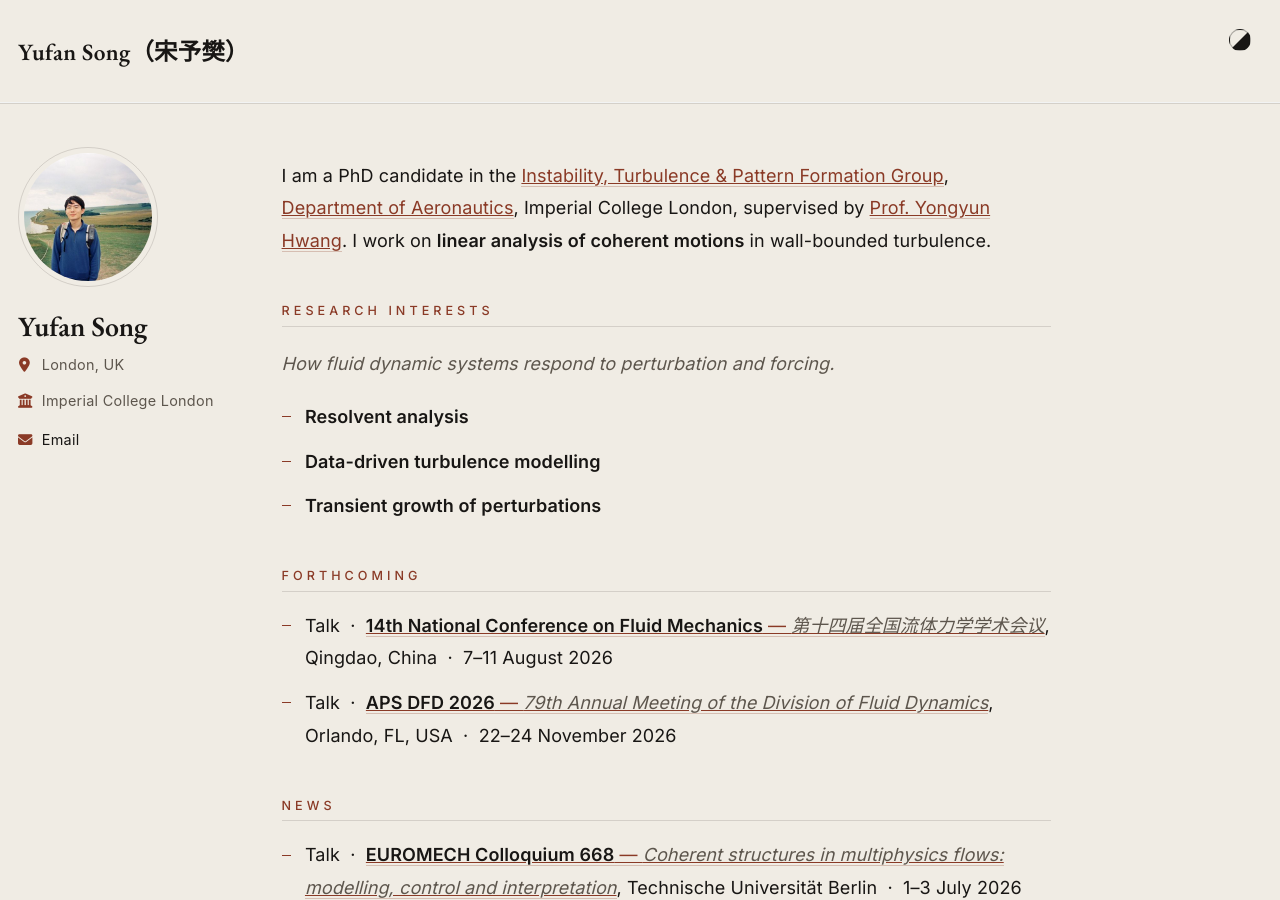
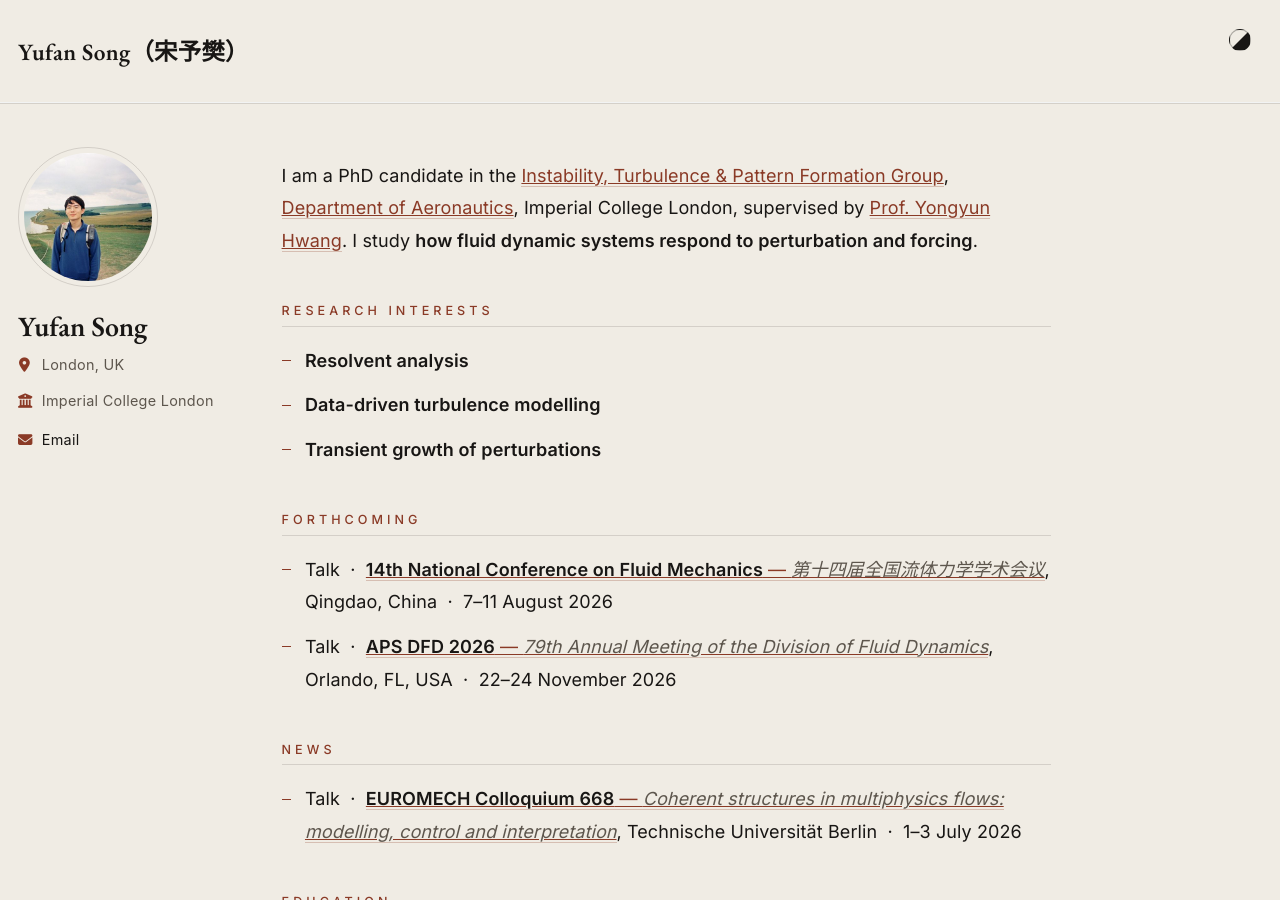
Before and after one commit to songyufan1005/yufansong.github.io, a Jekyll site: the page built from _pages/about.md, in a window 1280 px wide and 900 px high. Built offline with Jekyll 4.4.1, drawn with Linux system fonts in a browser that asks for light colours; a script bundle is joined from its source files by our own code; library files that are not in the unit come from our copies.

Commit message:
Consolidate research framing into intro, drop redundant italic subtitle
Co-Authored-By: Claude Opus 4.7 (1M context) <noreply@anthropic.com>

```diff
--- a/_pages/about.md
+++ b/_pages/about.md
@@ -7,12 +7,10 @@ redirect_from:
   - /about.html
 ---
 
-I am a PhD candidate in the [Instability, Turbulence & Pattern Formation Group](https://www.itpfg-hwang.group/home), [Department of Aeronautics](https://www.imperial.ac.uk/aeronautics/), Imperial College London, supervised by [Prof. Yongyun Hwang](https://www.imperial.ac.uk/people/y.hwang). I work on **linear analysis of coherent motions** in wall-bounded turbulence.
+I am a PhD candidate in the [Instability, Turbulence & Pattern Formation Group](https://www.itpfg-hwang.group/home), [Department of Aeronautics](https://www.imperial.ac.uk/aeronautics/), Imperial College London, supervised by [Prof. Yongyun Hwang](https://www.imperial.ac.uk/people/y.hwang). I study **how fluid dynamic systems respond to perturbation and forcing**.
 
 Research interests
 ======
-*How fluid dynamic systems respond to perturbation and forcing.*
-
 - **Resolvent analysis**
 - **Data-driven turbulence modelling**
 - **Transient growth of perturbations**
```
